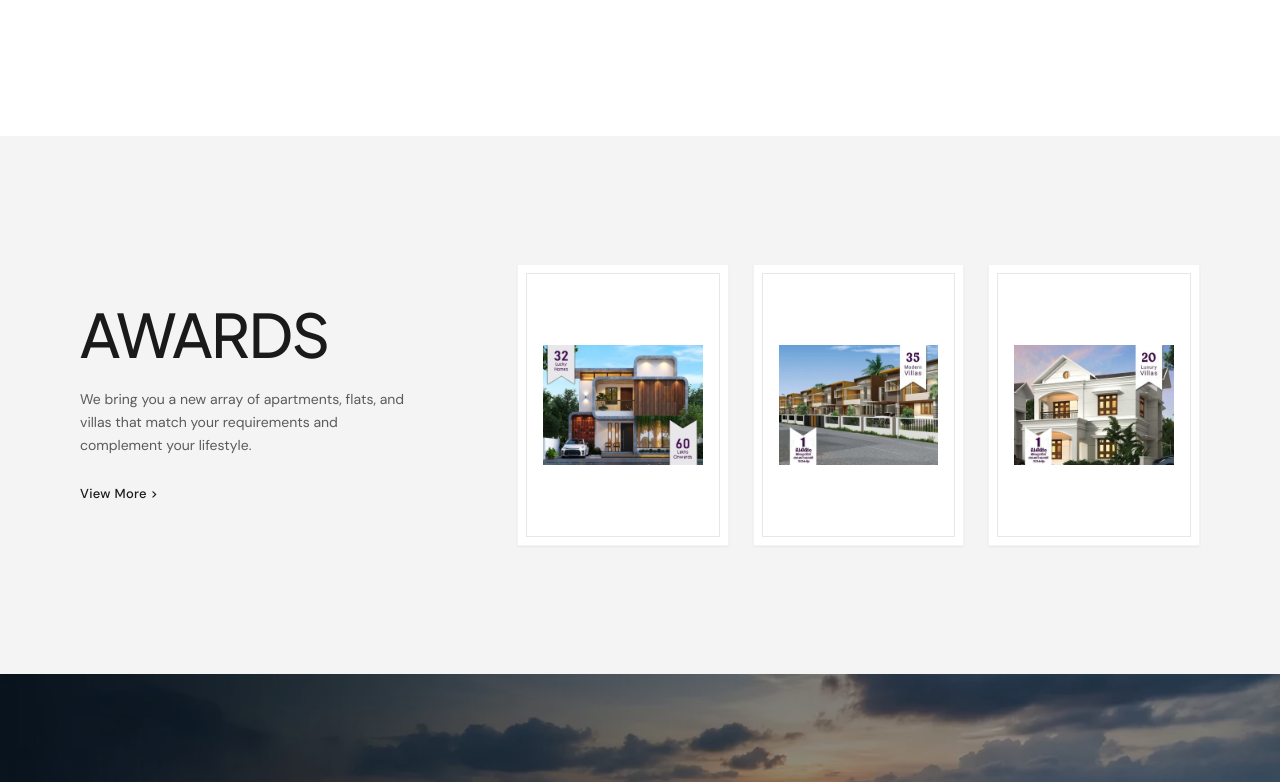
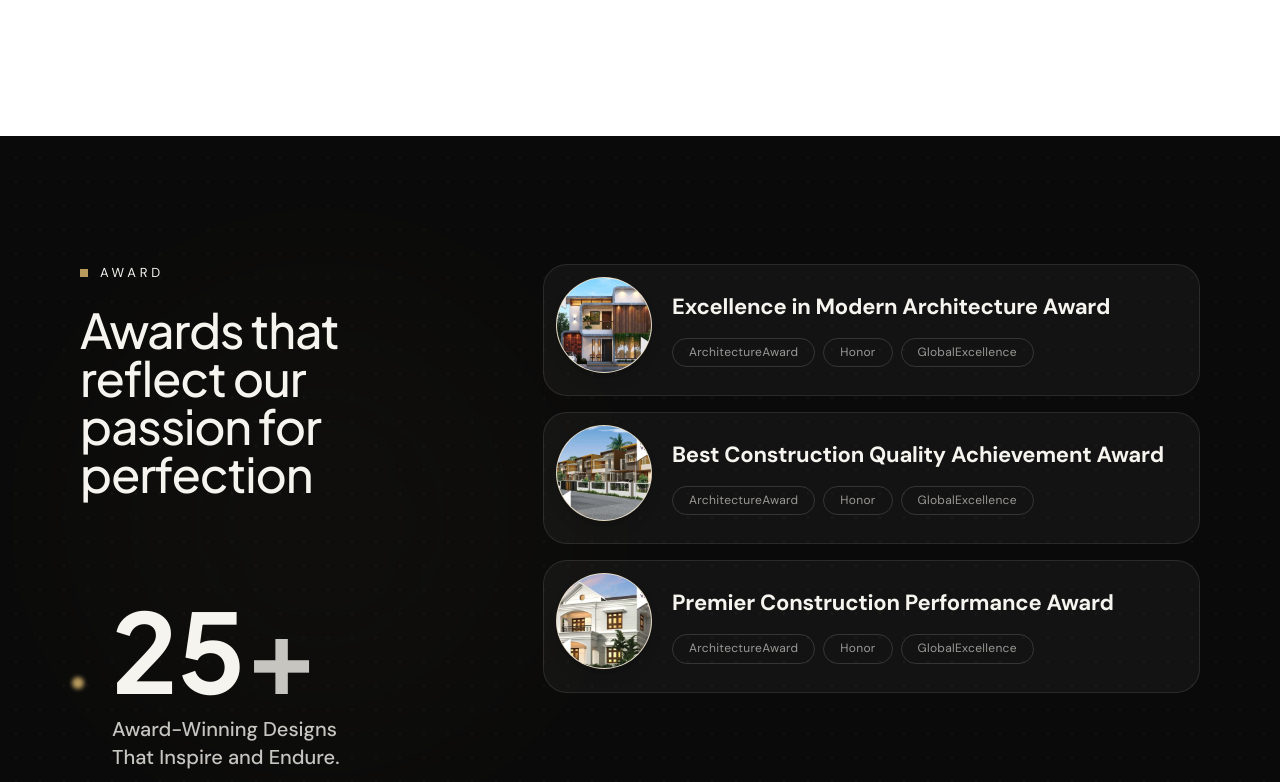
Before and after one commit to skillycatofficial/cmr-dev, a Next.js app in the folder cmr/: page / in a window 1280 px wide. Shown: the part 7720-8502 px from the top of the page. Built offline with nearby package versions, Linux system fonts and the light colour scheme; no server answers.

Commit message:
[updt]: award section

```diff
--- a/cmr/components/sections/Awards.tsx
+++ b/cmr/components/sections/Awards.tsx
@@ -1,19 +1,36 @@
 'use client'
 
 import { motion } from 'framer-motion'
+
 import Image from 'next/image'
-import Link from 'next/link'
 
-const FALLBACK_AWARDS = [
-  { id: 1, img: '/images/extracted/cmr-awards-1.jpg', name: 'Excellence Award' },
-  { id: 2, img: '/images/extracted/cmr-awards-2.jpg', name: 'Green Leaf Certificate' },
-  { id: 3, img: '/images/extracted/cmr-awards-3.jpg', name: 'Trust Builder Award' },
+const AWARDS_LIST = [
+  {
+    id: 1,
+    title: 'Excellence in Modern Architecture Award',
+    tags: ['ArchitectureAward', 'Honor', 'GlobalExcellence'],
+    img: '/images/extracted/cmr-awards-1.jpg'
+  },
+  {
+    id: 2,
+    title: 'Best Construction Quality Achievement Award',
+    tags: ['ArchitectureAward', 'Honor', 'GlobalExcellence'],
+    img: '/images/extracted/cmr-awards-2.jpg'
+  },
+  {
+    id: 3,
+    title: 'Premier Construction Performance Award',
+    tags: ['ArchitectureAward', 'Honor', 'GlobalExcellence'],
+    img: '/images/extracted/cmr-awards-3.jpg'
+  },
 ]
 
 interface Award {
   id: number
-  img: string
-  name: string
+  title?: string
+  name?: string
+  tags?: string[]
+  img?: string
 }
 
 interface AwardsProps {
@@ -21,54 +38,98 @@ interface AwardsProps {
 }
 
 export default function Awards({ initialAwards }: AwardsProps) {
-  const awards = initialAwards && initialAwards.length > 0 ? initialAwards : FALLBACK_AWARDS
+  // If we want to use WordPress dynamic awards in the future, we can map over `initialAwards`
+  // For now, using the hardcoded AWARDS_LIST which matches the new design and tags
+  const displayAwards = AWARDS_LIST
 
   return (
-    <section className="bg-[#f4f4f4] py-20 md:py-32">
-      <div className="px-section">
-        <div className="flex flex-col lg:flex-row items-center gap-12 lg:gap-24">
+    <section className="relative py-20 md:py-32 overflow-hidden bg-[#0A0A0A]">
+      {/* Dotted Pattern Background */}
+      <div
+        className="absolute inset-0 opacity-[0.04]"
+        style={{
+          backgroundImage: 'radial-gradient(circle, #F6F4EE 1px, transparent 1px)',
+          backgroundSize: '24px 24px',
+          backgroundPosition: 'center center'
+        }}
+      />
 
-          {/* Left Text */}
+      {/* Subtle brand glow decoration */}
+      <div className="absolute inset-0 pointer-events-none opacity-30">
+        <div className="absolute top-1/2 left-1/4 w-[500px] h-[500px] bg-brand-gold/10 rounded-full blur-[100px] -translate-y-1/2 -translate-x-1/2 mix-blend-overlay" />
+      </div>
+
+      <div className="px-section relative z-10">
+        <div className="flex flex-col lg:flex-row items-center lg:items-start gap-12 lg:gap-16">
+
+          {/* Left Content */}
           <motion.div
             initial={{ opacity: 0, y: 20 }}
             whileInView={{ opacity: 1, y: 0 }}
             viewport={{ once: true }}
-            className="w-full lg:w-4/12"
+            className="w-full lg:w-4/12 flex flex-col items-center text-center lg:items-start lg:text-left"
           >
-            <h2 className="font-display font-medium text-brand-charcoal text-4xl md:text-5xl lg:text-6xl uppercase tracking-tight mb-6">
-              AWARDS
+            <div className="flex items-center gap-3 mb-6">
+              <div className="w-2 h-2 bg-brand-gold"></div>
+              <span className="font-body text-brand-ivory text-label uppercase tracking-widest3">Award</span>
+            </div>
+
+            <h2 className="font-display font-medium text-brand-ivory text-4xl md:text-5xl lg:text-[48px] tracking-tight leading-[1.15] mb-12 lg:mb-16 max-w-lg">
+              Awards that reflect our passion for perfection
             </h2>
-            <p className="font-body text-brand-charcoal/70 text-[14px] leading-relaxed mb-6">
-              We bring you a new array of apartments, flats, and villas that match your requirements and complement your lifestyle.
-            </p>
-            <Link href="/awards" className="inline-flex items-center gap-2 font-body text-brand-charcoal text-[13px] font-medium tracking-wide hover:text-brand-gold transition-colors duration-200">
-              View More &gt;
-            </Link>
+
+            <div className="relative mt-8 lg:ml-8">
+              <div className="absolute -left-10 top-1/2 -translate-y-1/2 w-3 h-3 bg-brand-gold rounded-full blur-[2px] hidden lg:block" />
+              <div className="font-display text-brand-ivory text-8xl md:text-[110px] font-bold leading-none mb-3">
+                25<span className="text-brand-ivory/80">+</span>
+              </div>
+              <p className="font-body text-brand-ivory/80 text-body font-medium max-w-[260px] leading-snug mx-auto lg:mx-0">
+                Award-Winning Designs That Inspire and Endure.
+              </p>
+            </div>
           </motion.div>
 
-          {/* Right Images */}
+          {/* Right Award Cards */}
           <motion.div
             initial={{ opacity: 0, x: 20 }}
             whileInView={{ opacity: 1, x: 0 }}
             viewport={{ once: true }}
-            className="w-full lg:w-8/12 flex flex-col sm:flex-row gap-6 justify-end"
+            className="w-full lg:w-8/12 flex flex-col gap-4 lg:pl-12"
           >
-            {awards.map((award, i) => (
+            {AWARDS_LIST.map((award, i) => (
               <motion.div
                 key={award.id}
                 initial={{ opacity: 0, scale: 0.95 }}
                 whileInView={{ opacity: 1, scale: 1 }}
                 viewport={{ once: true }}
                 transition={{ delay: i * 0.1 }}
-                className="w-full sm:w-1/3 aspect-[3/4] relative bg-white shadow-sm border border-brand-charcoal/5 p-2"
+                className="flex flex-col sm:flex-row items-center sm:items-start gap-5 bg-brand-ivory/[0.04] border border-brand-ivory/10 rounded-2xl md:rounded-3xl p-3 sm:pr-8 transition-colors hover:bg-brand-ivory/[0.08]"
               >
-                <div className="relative w-full h-full border border-brand-charcoal/10">
+                {/* Round Award Image */}
+                <div className="w-20 h-20 sm:w-24 sm:h-24 rounded-full bg-brand-ivory flex items-center justify-center flex-shrink-0 shadow-lg relative overflow-hidden border border-brand-gold/30">
                   <Image
                     src={award.img}
-                    alt={`CMR Developers Award - ${award.name}`}
+                    alt={award.title}
                     fill
-                    className="object-contain p-4"
+                    className="object-cover"
                   />
+                </div>
+
+                {/* Award Details */}
+                <div className="flex-1 flex flex-col justify-center h-full text-center sm:text-left py-2 sm:py-4 w-full">
+                  <h3 className="font-body font-bold text-brand-ivory text-[18px] md:text-heading mb-3 sm:mb-4 leading-snug">
+                    {award.title}
+                  </h3>
+                  <div className="flex flex-wrap items-center justify-center sm:justify-start gap-2">
+                    {award.tags.map(tag => (
+                      <span
+                        key={tag}
+                        className="font-body text-brand-ivory/60 border border-brand-ivory/15 rounded-full px-4 py-1.5 text-micro md:text-[12px] tracking-wide"
+                      >
+                        {tag}
+                      </span>
+                    ))}
+                  </div>
                 </div>
               </motion.div>
             ))}
```
